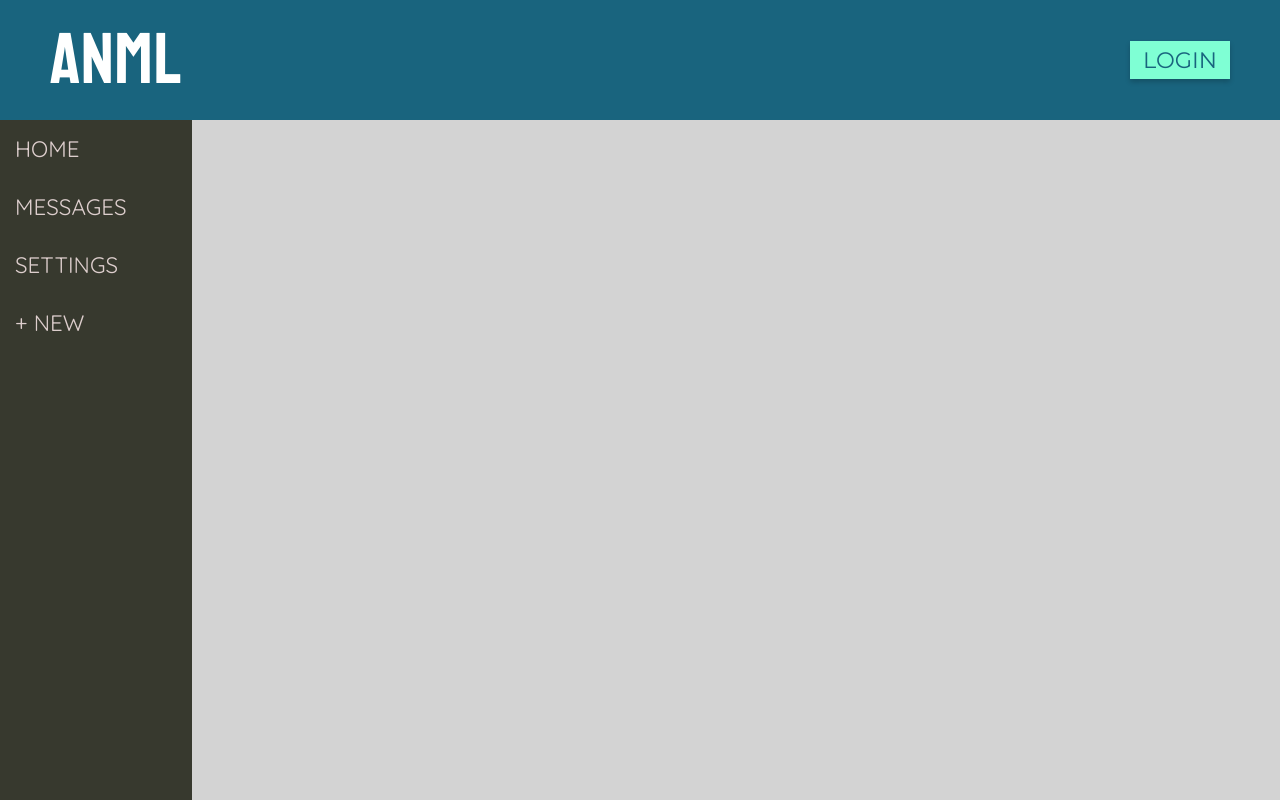
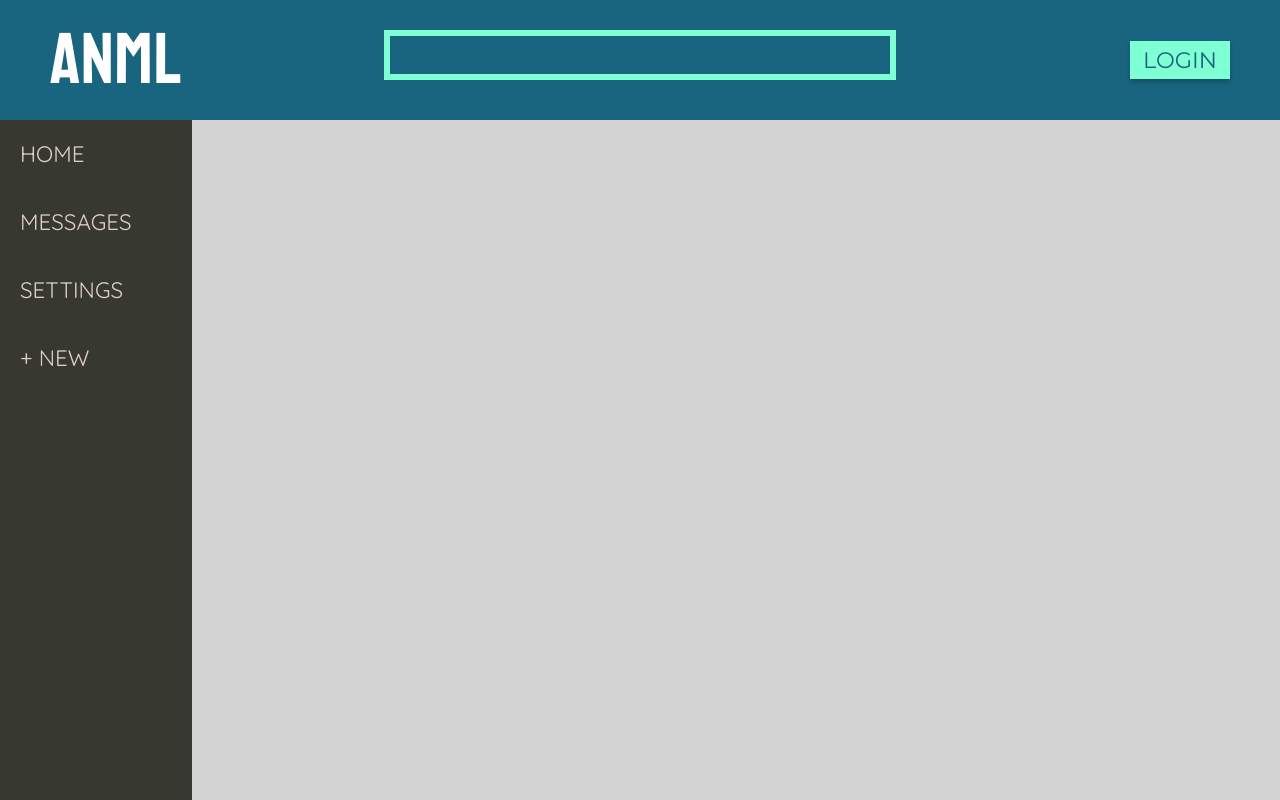
Before and after one commit to kevinchguo/cms_project, a React (Create React App) app: page / in a window 1280 px wide. Built offline with nearby package versions, Linux system fonts and the light colour scheme; no server answers.

Commit message:
search bar added - not functional yet

```diff
--- a/src/components/Header/Header.jsx
+++ b/src/components/Header/Header.jsx
@@ -1,8 +1,7 @@
 import React, { Component } from "react";
 import styles from "./Header.module.scss";
 import { Link } from "react-router-dom";
-
-// import Navbar from "../Navbar";
+import Search from "../Search";
 
 class Header extends Component {
   constructor(props) {
@@ -16,7 +15,9 @@ class Header extends Component {
         <div className={styles.logo}>
           <div>anml</div>
         </div>
-        <div></div>
+        <div className={styles.search}>
+          <Search />
+        </div>
         <div className={styles.login}>
           <Link to="/login">Login</Link>
         </div>
--- a/src/components/Header/Header.module.scss
+++ b/src/components/Header/Header.module.scss
@@ -18,8 +18,13 @@
     align-items: center;
     padding-left: 50px;
   }
+  .search {
+    width: 40%;
+    height: 100%;
+    padding-top: 30px;
+  }
   .login {
-    width: 70%;
+    width: 30%;
     display: flex;
     justify-content: flex-end;
     align-items: center;
--- a/src/components/Navbar/Navbar.module.scss
+++ b/src/components/Navbar/Navbar.module.scss
@@ -2,7 +2,7 @@
 
 .menuItems {
   li {
-    padding: 15px;
+    padding: 20px;
     width: 100%;
     transition: 0.2s;
     &:hover {
--- /dev/null
+++ b/src/components/Search/Search.jsx
@@ -0,0 +1,22 @@
+import React, { Component } from "react";
+import styles from "./Search.module.scss";
+
+class Search extends Component {
+  constructor(props) {
+    super(props);
+    this.state = {};
+  }
+
+  render() {
+    return (
+      <div>
+        <form className={styles.search}>
+          <input type="text" name="name" />
+          {/* <button>Search</button> */}
+        </form>
+      </div>
+    );
+  }
+}
+
+export default Search;
--- /dev/null
+++ b/src/components/Search/Search.module.scss
@@ -0,0 +1,18 @@
+.search {
+  input {
+    width: 100%;
+    height: 50px;
+    padding: 10px;
+    border: 6px solid #7fffd4;
+    background: #19647e;
+    color: white;
+  }
+  button {
+    width: 10%;
+    height: 50px;
+  }
+  form:focus,
+  form:active {
+    outline: 0;
+  }
+}
--- /dev/null
+++ b/src/components/Search/index.js
@@ -0,0 +1,2 @@
+import Search from "./Search";
+export default Search;
--- a/src/index.scss
+++ b/src/index.scss
@@ -18,3 +18,7 @@ body {
 button:focus {
   outline: 0;
 }
+
+*:focus {
+  outline: none;
+}
```
